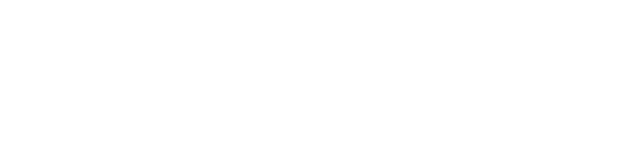
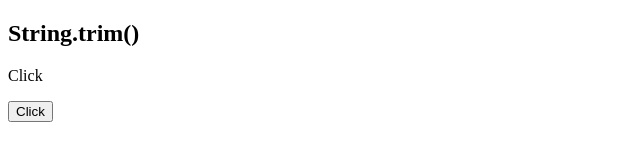
Before and after one commit to BossCat209/LearnES5, a plain HTML site: page index.html in a window 1280 px wide. Shown: the whole page, without its empty margins (0-640 px from the left). Drawn offline with Linux system fonts and the light colour scheme.

Commit message:
str.trim()

```diff
--- a/index.html
+++ b/index.html
@@ -3,8 +3,14 @@
 <head>
     <meta charset="UTF-8">
     <title>Title</title>
+    <link rel="stylesheet" href="styles.css">
+    <script language="JavaScript" src="js.js"></script>
 </head>
 <body>
-
+<div>
+    <h2>String.trim()</h2>
+    <p>Click</p>
+    <button onclick="myClick()">Click</button>
+</div>
 </body>
 </html>
--- a/js.js
+++ b/js.js
@@ -0,0 +1,5 @@
+//string.him()
+function myClick() {
+    var str = "      No Oke        ";
+    alert(str.trim());
+}
```
